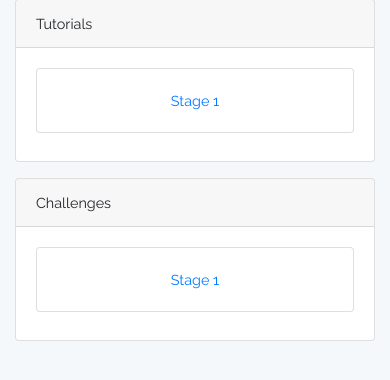
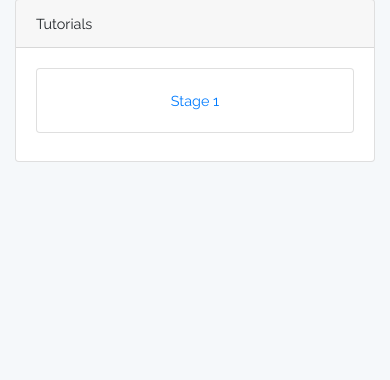
Before and after one commit to ryotosaito/beginner-sqli, a Laravel app: template resources/views/home.blade.php in a window 390 px wide. Shown: the part 80-460 px from the top of the page. Run offline with Laravel 8, Linux system fonts and the light colour scheme; the template is opened without the code that fills it: most values are stand-ins (such as "Sample title", 1, 10 or a date in 2020).

Commit message:
[clean] remove challenges

```diff
--- a/app/Http/Controllers/HomeController.php
+++ b/app/Http/Controllers/HomeController.php
@@ -25,7 +25,6 @@ class HomeController extends Controller
     public function index()
     {
         $tutorials = Challenge::query()->where('category', '=', 'tutorial')->get();
-        $challenges = Challenge::query()->where('category', '=', 'challenge')->get();
-        return view('home', ['tutorials' => $tutorials, 'challenges' => $challenges]);
+        return view('home', ['tutorials' => $tutorials]);
     }
 }
--- a/resources/views/home.blade.php
+++ b/resources/views/home.blade.php
@@ -23,20 +23,6 @@
                     </div>
                 </div>
             </div>
-            <div class="card">
-                <div class="card-header">Challenges</div>
-                <div class="card-body">
-                    <div class="row">
-                        @foreach ($challenges as $challenge)
-                            <div class="col-sm-3 mb-2">
-                                <a href="{{ route('challenge', ['id' => $challenge->id]) }}" class="card text-center @if($challenge->is_solved_by(Auth::id())) text-white bg-success @endif">
-                                    <div class="card-body">Stage {{ $challenge->number }}</div>
-                                </a>
-                            </div>
-                        @endforeach
-                    </div>
-                </div>
-            </div>
         </div>
     </div>
 </div>
```
